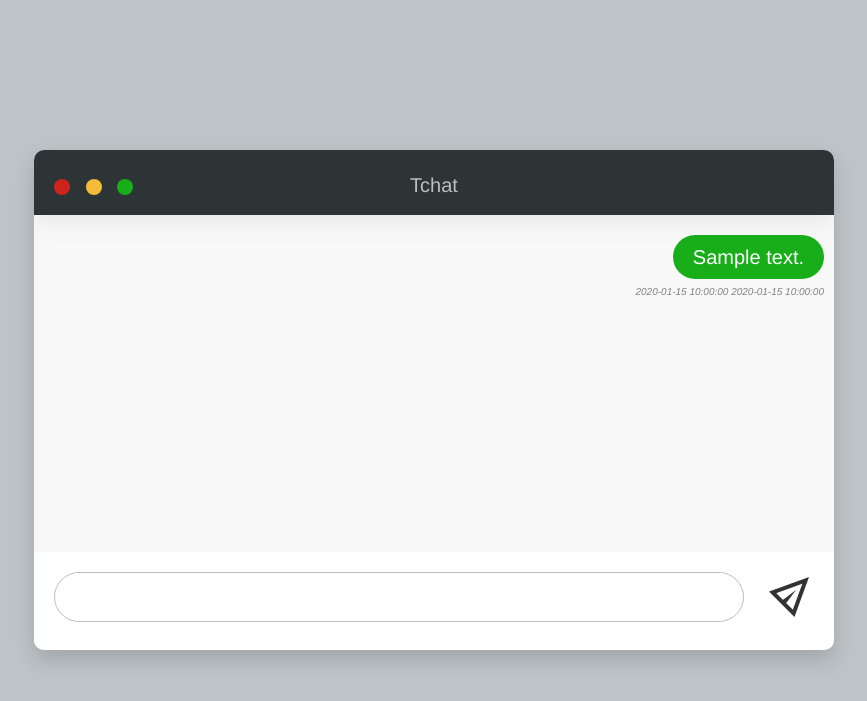
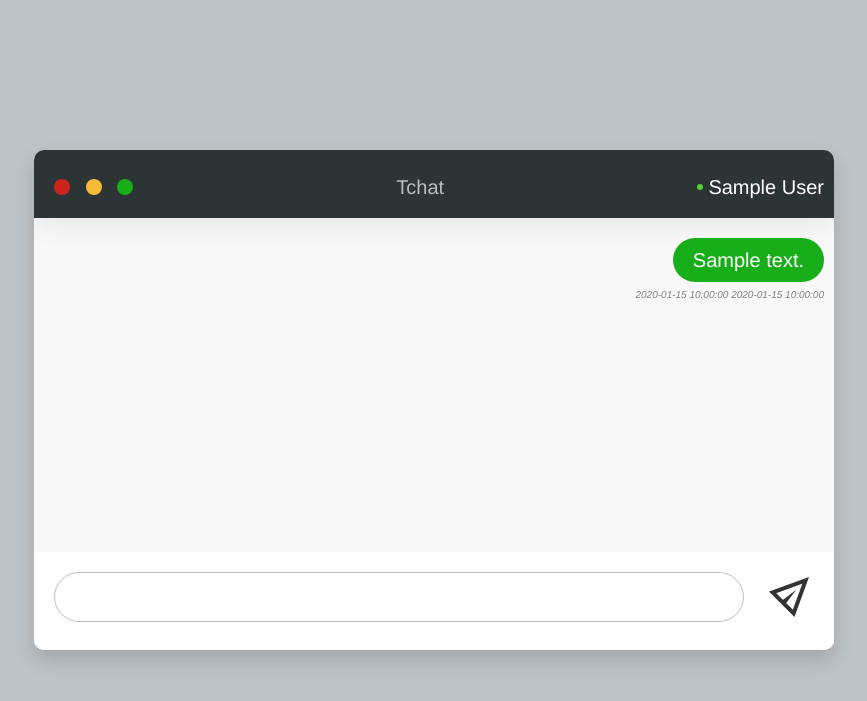
Before and after one commit to Hugo-22/Tchat, a PHP site: page / in a window 1280 px wide. Shown: the top 701 px of the page, without its empty margins (206-1073 px from the left). Run offline with PHP 8.4, Linux system fonts and the light colour scheme; the visitor is signed in with stand-in values (Sample User, id 1); tables that the repository leaves empty or names only in its code hold one stand-in row (values such as "Sample post"); some libraries are stand-ins or nearby versions.

Commit message:
amélioration interface

```diff
--- a/bubbles.css
+++ b/bubbles.css
@@ -12,7 +12,7 @@ body {
   }
 
   .text-right {
-    align-self: end;
+    /* align-self: end; */
   }
   .from {
       font-size: 12px;
@@ -24,7 +24,6 @@ body {
     font-style: italic;
     color: gray;
   }
-
 
   .text-left {
       align-self: flex-start;
@@ -52,7 +51,7 @@ body {
   .from-me {
     color: white;
     background: #18ae1a;
-    /* align-self: flex-end; */
+    align-self: flex-end;
   }
 
   .from-me:before {
--- a/index.php
+++ b/index.php
@@ -21,7 +21,6 @@ include 'connexion.php';
     <link rel="stylesheet" href="style.css">
     <link rel="stylesheet" href="bubbles.css">
 
-
     <title>Tchat</title>
 </head>
 <body>
@@ -29,11 +28,16 @@ include 'connexion.php';
 <div class="chat_window">
         <div class="top_menu">
             <div class="buttons">
-                <a class="button" href="logout.php"></a>
+                <a class="button" href="logout.php" title="Déconnexion"></a>
                 <div class="button minimize"></div>
                 <div class="button maximize"></div>
             </div>
             <div class="title">Tchat</div>
+            <div class="connected">
+            <?php
+            echo "<span class='connected-circle'></span>" . $_SESSION['name'];
+            ?>
+            </div>
         </div>
         <ul class="messages text-area"></ul>
         <div class="bottom_wrapper clearfix">
@@ -43,13 +47,22 @@ include 'connexion.php';
         <div class="send_message1">
             <div class="icon"></div>
 
-            <input class="send_message" type="button" id="submit">
+            <input class="send_message" type="button" id="submit" onclick="scrollWin(0, 1000)">
 
             </div>
         </div>
     </div>
 
     <script>
+        const textArea = document.querySelector(".text-area");
+
+        function scrollWin(x, y) {
+            textArea.scrollBy({
+            top: 1000,
+            behavior: 'smooth'
+        })
+    }
+
         function load(){
 
 let xhr = new XMLHttpRequest();
@@ -99,6 +112,7 @@ xhr.send();
         type : "POST",
         data : "message=" + message
         });
+        $('#msg').val(" ");
     }
 
     load();
--- a/messages.php
+++ b/messages.php
@@ -16,8 +16,7 @@ $name = $_SESSION['name'];
         } else {
 
             echo "<li class='text-left from'> ".$row['name']." </li>";
-            echo '<p class="text-left from-them"> '.$row['message'].'</p>';
-            echo "<li class='text-left'> ".$row['time']." ".$row['date']." </li>";
+            echo '<p class="text-left from-them"> '.$row['message'].' <li class="text-left time"> '.$row['time'].' '.$row['date'].' </li> </p>';
         }
 
     }
--- a/style.css
+++ b/style.css
@@ -12,6 +12,23 @@
     flex-direction: column;
   }
 
+
+
+  .connected {
+    color: white;
+    margin-right: 10px;
+    display: flex;
+    justify-content: space-between;
+    align-items: center;
+  }
+
+  .connected-circle {
+    margin-right: 5px;
+    width: 6px;
+    height: 6px;
+    border-radius: 50%;
+    background-color: rgb(84, 208, 57);
+  }
 
 
   .chat_window {
@@ -30,6 +47,9 @@
   }
 
   .top_menu {
+    display: flex;
+    /* flex-direction: row; */
+    justify-content: space-between;
     background-color: #2d3436;
     width: 100%;
     padding: 20px 0 15px;
@@ -37,7 +57,7 @@
   }
   .top_menu .buttons {
     margin: 3px 0 0 20px;
-    position: absolute;
+    /* position: absolute; */
   }
   .top_menu .buttons .button {
     width: 16px;
@@ -57,7 +77,7 @@
         background-color: #18ae1a;
   }
   .top_menu .title {
-    text-align: center;
+    align-self: center;
     color: #bcbdc0;
     font-size: 20px;
   }
@@ -66,7 +86,6 @@
       background-color: #df221be7;
       height: 16px;
     border-radius: 50%;
-
   }
 
   .messages {
@@ -75,7 +94,7 @@
     padding: 20px 10px 0 10px;
     margin: 0;
     height: 347px;
-    overflow: scroll;
+    overflow: auto;
   }
   .messages .message {
     clear: both;
```
